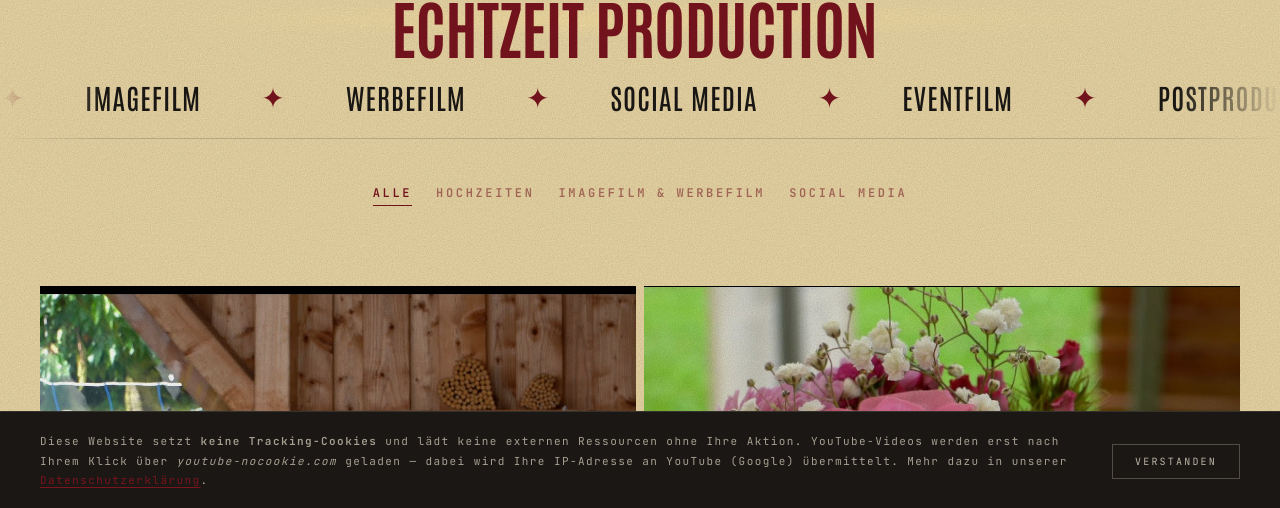
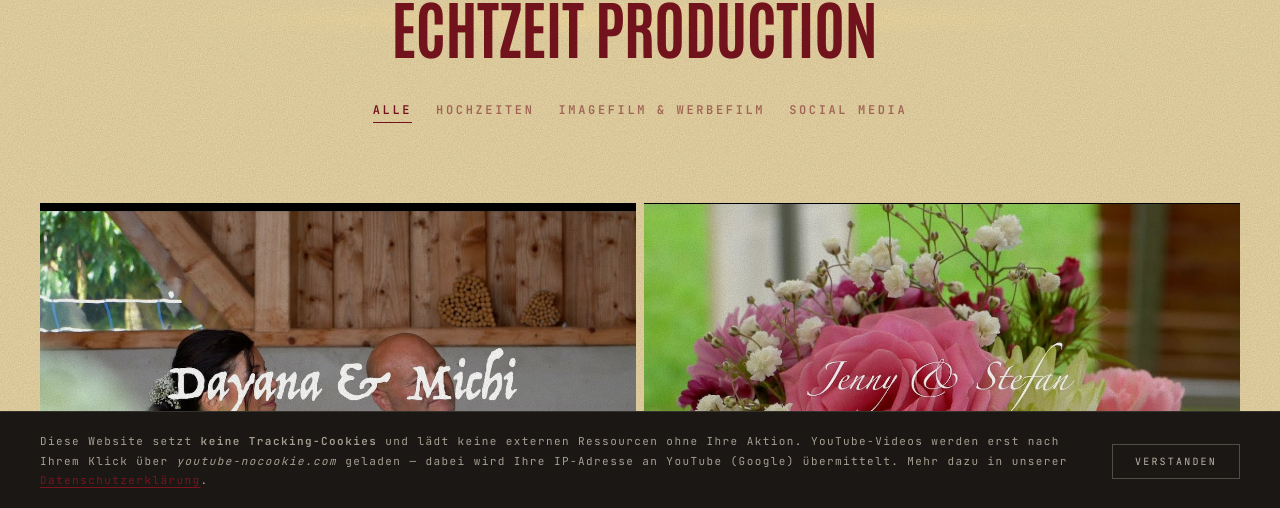
Before and after one commit to echtzeit-production/echtzeit-production-website, a plain HTML site: page index.html in a window 1280 px wide. Shown: the part 290-798 px from the top of the page. Drawn offline with Linux system fonts and the light colour scheme.

Commit message:
Remove marquee strip

```diff
--- a/index.html
+++ b/index.html
@@ -984,28 +984,6 @@
   <h1 class="hero-title display">ECHTZEIT<span class="plus"> PRODUCTION</span></h1>
 </section>
 
-<!-- ── Marquee ────────────────────────────────────────────────────────── -->
-<div class="marquee" aria-hidden="true">
-  <div class="marquee-track">
-    <span>Hochzeitsfilm</span><span class="star"> ✦ </span>
-    <span>Imagefilm</span><span class="star"> ✦ </span>
-    <span>Werbefilm</span><span class="star"> ✦ </span>
-    <span>Social Media</span><span class="star"> ✦ </span>
-    <span>Eventfilm</span><span class="star"> ✦ </span>
-    <span>Postproduktion</span><span class="star"> ✦ </span>
-    <span>Berlin</span><span class="star"> ✦ </span>
-    <span>Brandenburg</span><span class="star"> ✦ </span>
-    <span>Hochzeitsfilm</span><span class="star"> ✦ </span>
-    <span>Imagefilm</span><span class="star"> ✦ </span>
-    <span>Werbefilm</span><span class="star"> ✦ </span>
-    <span>Social Media</span><span class="star"> ✦ </span>
-    <span>Eventfilm</span><span class="star"> ✦ </span>
-    <span>Postproduktion</span><span class="star"> ✦ </span>
-    <span>Berlin</span><span class="star"> ✦ </span>
-    <span>Brandenburg</span><span class="star"> ✦ </span>
-  </div>
-</div>
-
 <!-- ── Portfolio ──────────────────────────────────────────────────────── -->
 <section class="work" id="work">
   <nav class="filter-row" aria-label="Portfolio filtern">
```
